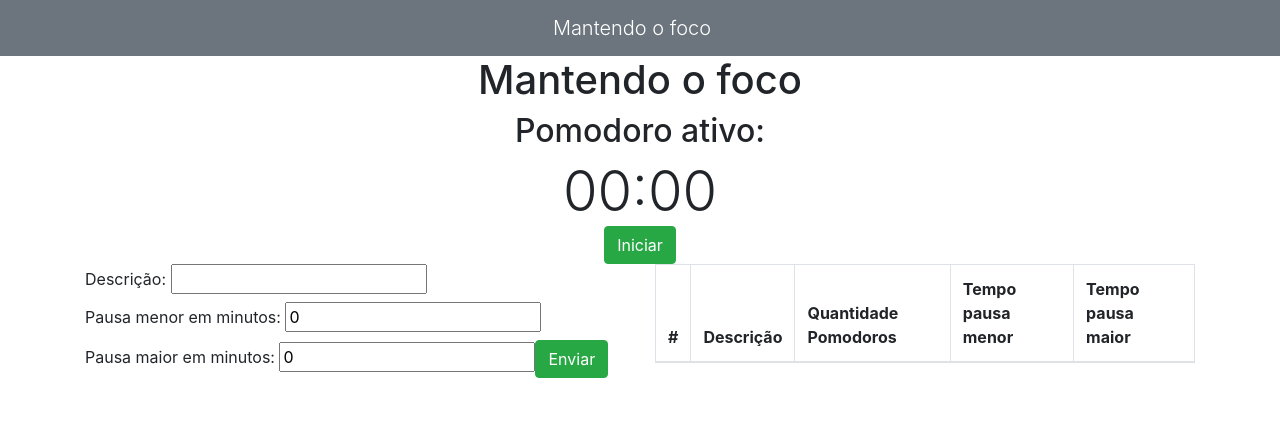
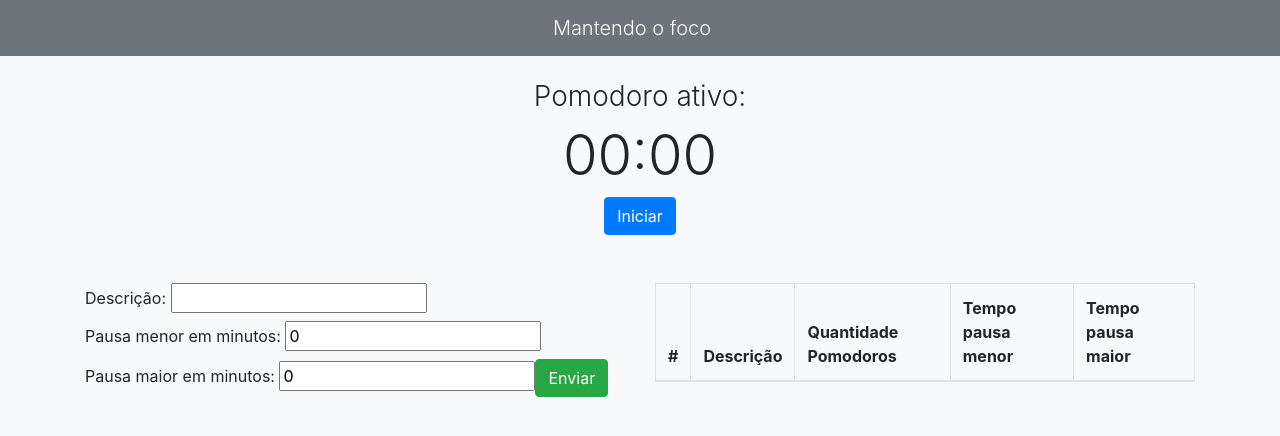
Before and after one commit to leonardosouzafaria/mantendo-o-foco, an Angular app: page / in a window 1280 px wide. Shown: the top 436 px of the page. Built offline with nearby package versions, Linux system fonts and the light colour scheme.

Commit message:
Feito visual cronometro

```diff
--- a/src/app/components/cadastro-tarefa/cadastro-tarefa/cadastro-tarefa.component.html
+++ b/src/app/components/cadastro-tarefa/cadastro-tarefa/cadastro-tarefa.component.html
@@ -6,11 +6,6 @@
 
 <main>
   <div class="container">
-    <div class="row">
-      <div class="col-md-12">
-        <h1 class="text-center">Mantendo o foco</h1>
-      </div>
-    </div>
     <div class="row">
       <div class="col-md-12">
         <app-cronometro></app-cronometro>
--- a/src/app/components/cronometro/cronometro/cronometro.component.html
+++ b/src/app/components/cronometro/cronometro/cronometro.component.html
@@ -1,7 +1,7 @@
 <div class="text-center">
-  <h2>Pomodoro ativo:</h2>
+  <h3 class="font-weight-light mt-4">Pomodoro ativo:</h3>
   <span class="d-block display-4">
     <span class=" minutos " #minuto>{{minutos}}</span>:<span class="segundos" #segundo>{{segundos}}</span>
   </span>
-  <button type="button" class="btn btn-success" (click)="iniciar()">Iniciar</button>
+  <button type="button" class="btn btn-primary mt-2 mb-5" (click)="iniciar()">Iniciar</button>
 </div>
--- a/src/index.html
+++ b/src/index.html
@@ -1,5 +1,6 @@
 <!doctype html>
 <html lang="en">
+
 <head>
   <meta charset="utf-8">
   <title>MantendoOFoco</title>
@@ -8,7 +9,9 @@
   <meta name="viewport" content="width=device-width, initial-scale=1">
   <link rel="icon" type="image/x-icon" href="favicon.ico">
 </head>
-<body>
+
+<body class="bg-light vh-100">
   <app-root></app-root>
 </body>
+
 </html>
```
